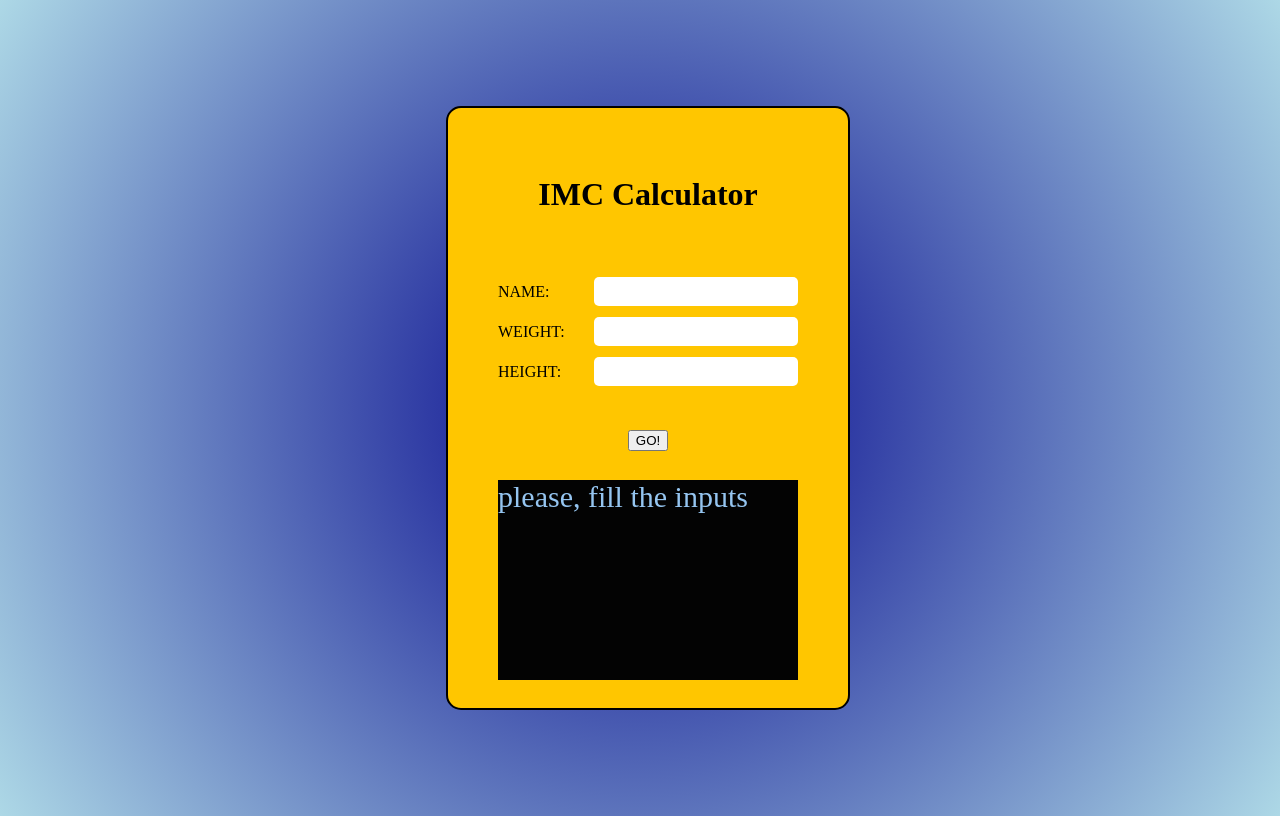
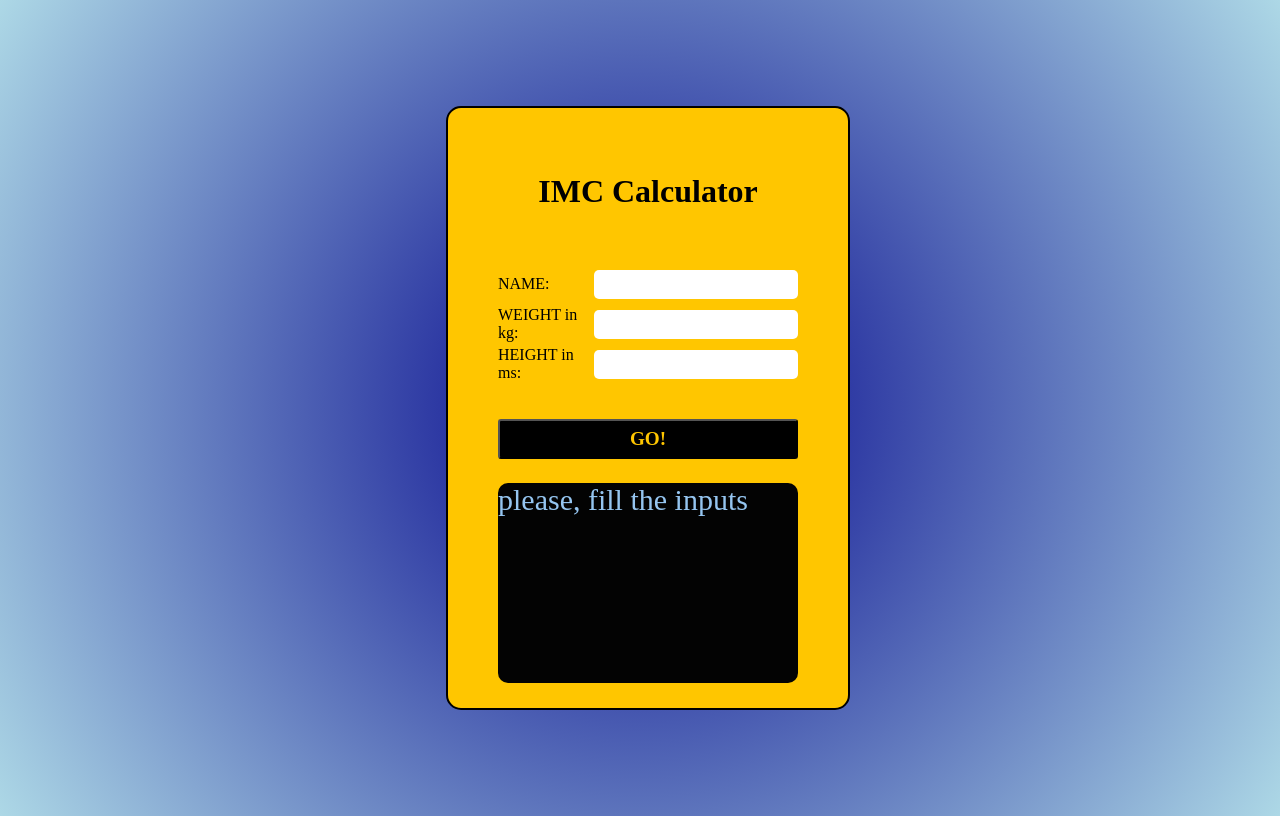
Before and after one commit to thierry-chatauan/imc_calculator, a plain HTML site: page index.html in a window 1280 px wide. Both pictures are taken after a click on the button "GO!". Drawn offline with Linux system fonts and the light colour scheme.

Commit message:
some changes applied in CSS  and JS

```diff
--- a/index.html
+++ b/index.html
@@ -7,7 +7,6 @@
     <link rel="stylesheet" href="./style.css">
 </head>
 <body>
-
     <div class="container">
         <div>
             <h1>IMC Calculator</h1>
@@ -19,17 +18,18 @@
                 <input type="text" id="name">
             </div>
             <div class="input">
-                <label>WEIGHT:</label>
+                <label>WEIGHT in kg:</label>
                 <input type="number" id="weight">
             </div>
             <div class="input">
-                <label>HEIGHT:</label>
+                <label>HEIGHT in ms:</label>
                 <input type="number" id="height">
             </div>
 
         </div>
         <div>
             <button id="calculate">GO!</button>
+            <button id="reset" class="hidden">RESET</button>
         </div>
         <div><p id="result"></p></div>
     </div>
--- a/script.js
+++ b/script.js
@@ -1,14 +1,15 @@
 let nameInput = document.getElementById("name")
 let weightInput = document.getElementById("weight")
 let heightInput = document.getElementById("height")
-let btn = document.getElementById("calculate")
+let btnGo = document.getElementById("calculate")
+let btnReset = document.getElementById("reset")
 let resultElement = document.getElementById("result")
 
 
-btn.addEventListener("click", ()=>{
+btnGo.addEventListener("click", ()=>{
     let name = nameInput.value
     let weight = parseFloat(weightInput.value)
-    let height  = parseFloat(heightInput.value/100)
+    let height  = parseFloat(heightInput.value)
 
     if(isNaN(weight)|| isNaN(height)||height === 0){
         resultElement.innerText = `please, fill the inputs`;
@@ -20,5 +21,16 @@ btn.addEventListener("click", ()=>{
 
     name = name.charAt(0).toUpperCase() + name.slice(1)
 
-    resultElement.innerText = `Your name is ${name} and your IMC is ${imc}`
+    resultElement.innerHTML = `Hi ${name}, <br>Your IMC is ${imc}`
+    btnGo.classList.add("hidden")
+    btnReset.classList.remove("hidden")
 })
+
+btnReset.addEventListener("click",()=>{
+    nameInput.value = "";
+    weightInput.value = "";
+    heightInput.value = "";
+    btnGo.classList.remove("hidden")
+    btnReset.classList.add("hidden")
+
+})
--- a/style.css
+++ b/style.css
@@ -7,6 +7,7 @@ body{
     background: radial-gradient(circle at center, darkblue, lightblue);
 
 }
+
 
 .container{
     display: flex;
@@ -45,6 +46,16 @@ h1{
     text-align: center;
 }
 
+button{
+    background-color: black;
+    color:  rgb(255, 198, 0);
+    border-radius: 3px;
+    width: 300px;
+    height: 40px;
+    font: bold 1.2rem serif;
+    cursor:pointer;
+}
+
 #result{
     margin: auto;
     width: 300px;
@@ -52,4 +63,9 @@ h1{
     background-color: rgb(3, 3, 3);
     color: rgb(149, 197, 240);
     font-size: 30px;
+    border-radius: 10px;
 }
+
+.hidden{
+    display: none;
+}
```
